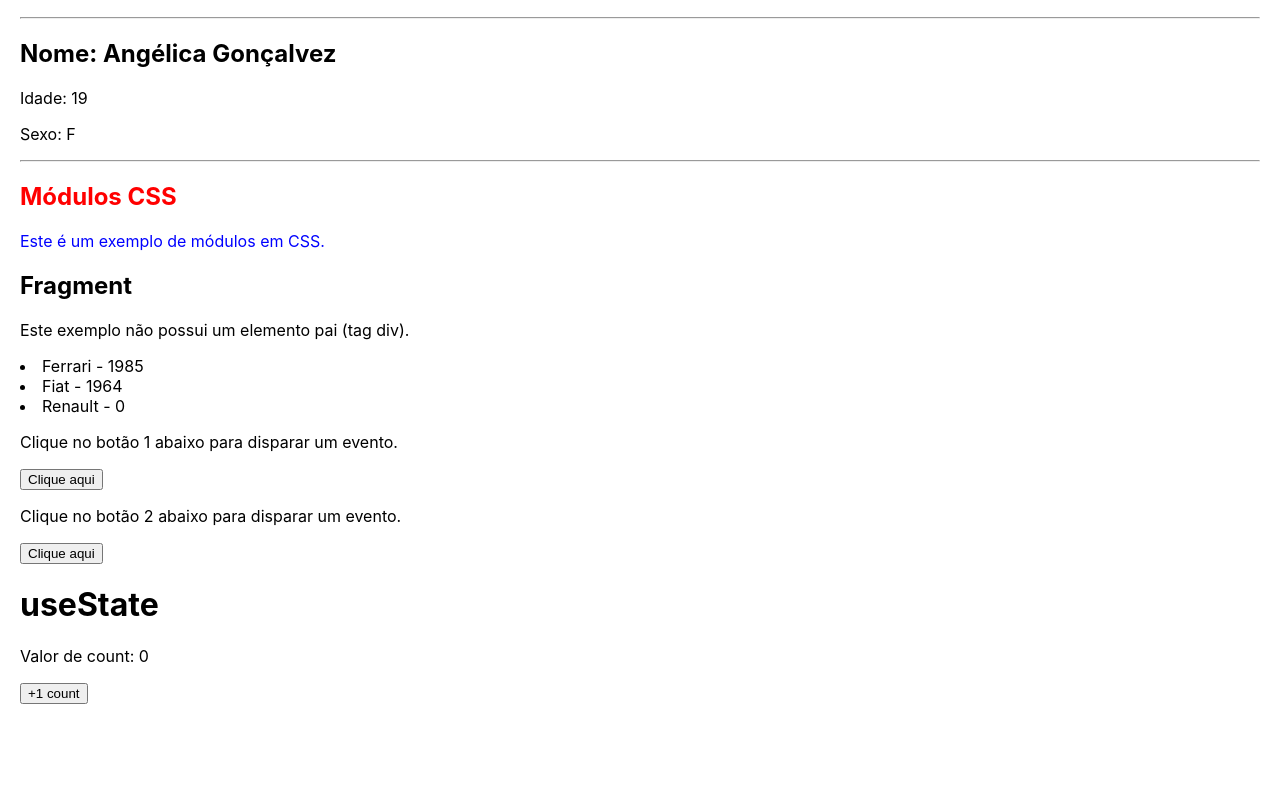
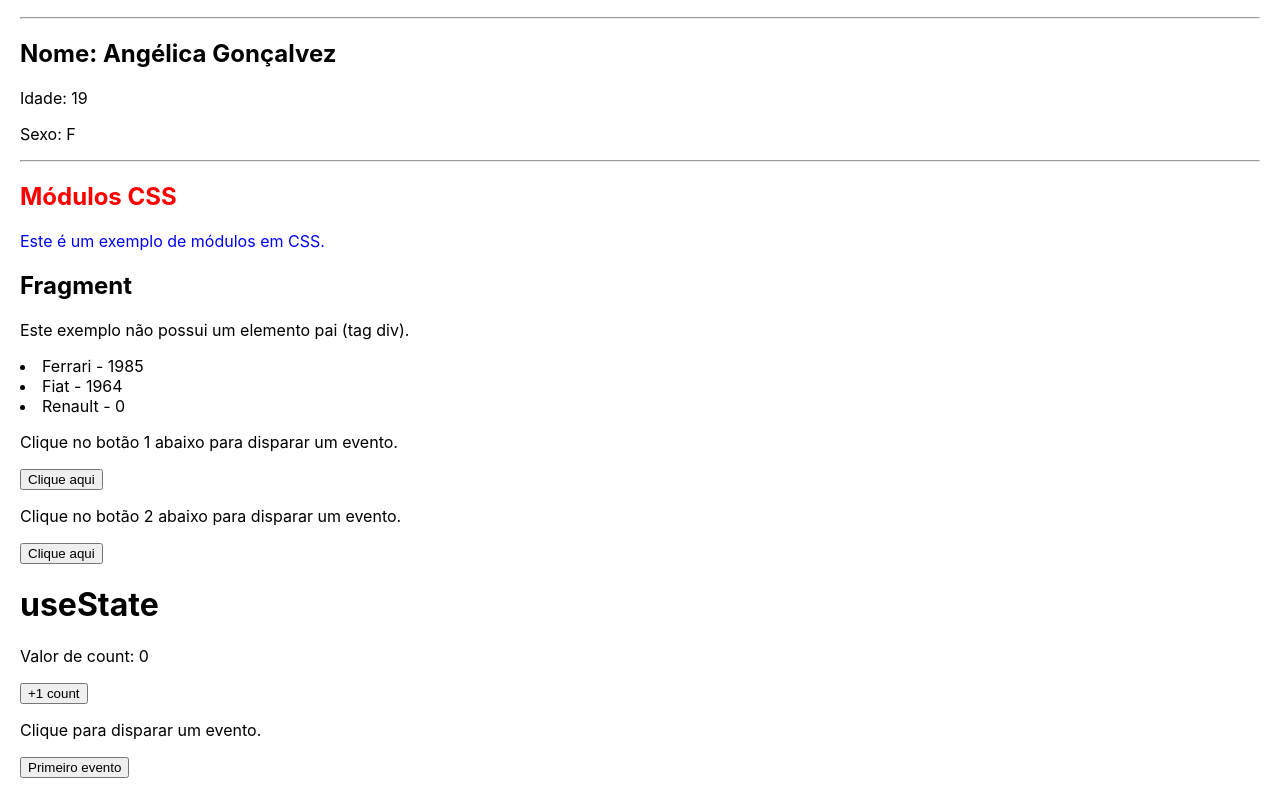
Before and after one commit to riandeoliveira/Examples, a React (Create React App) app in the folder react-examples/: page / in a window 1280 px wide. Shown: the part 457-1255 px from the top of the page. Before the commit the page ends 1181 px from the top, so only its background shows below. Built offline with nearby package versions, Linux system fonts and the light colour scheme.

Commit message:
Create EventProps example

```diff
--- a/react-examples/src/App.js
+++ b/react-examples/src/App.js
@@ -5,20 +5,22 @@ import Props from './examples/props/Props';
 import Example from './examples/modules/Example';
 import Fragments from './examples/Fragments';
 import Types from './examples/props/Types';
-import Events from './examples/Events';
+import Events from './examples/events/Events';
 import States from './examples/States';
+import EventProps from './examples/events/eventsProps/EventProps';
 
 const App = () => {
   const welcome = 'Olá, Mundo!';
   const phrase = 'Estou aprendendo React.';
 
-
   {/* Renderização dos componentes. */ }
   return (
     <div className="App">
       <header>
+        {/* JS dentro do HTML (JSX). */}
         <h1>{welcome}</h1>
         <p>{phrase}</p>
+
       </header>
       <main>
         {/* Exemplo de Componentes. */}
@@ -46,6 +48,9 @@ const App = () => {
 
         {/* Exemplos de Estados. */}
         <States />
+
+        {/* Exemplos de Eventos em Props. */}
+        <EventProps />
       </main>
     </div>
   );
--- /dev/null
+++ b/react-examples/src/examples/events/eventsProps/Event.js
@@ -0,0 +1,5 @@
+// Passando eventos por props.
+
+const Event = props => <button onClick={props.event}>{props.text}</button>
+
+export default Event;
--- /dev/null
+++ b/react-examples/src/examples/events/eventsProps/EventProps.js
@@ -0,0 +1,14 @@
+import Event from './Event';
+
+const EventProps = () => {
+    const myEvent = () => alert('Ativando primeiro evento');
+
+    return (
+        <>
+            <p>Clique para disparar um evento.</p>
+            <Event event={myEvent} text='Primeiro evento' />
+        </>
+    );
+}
+
+export default EventProps;
```
Also changed, not shown: react-examples/src/examples/events/Events.js (renamed from react-examples/src/examples/Events.js).
